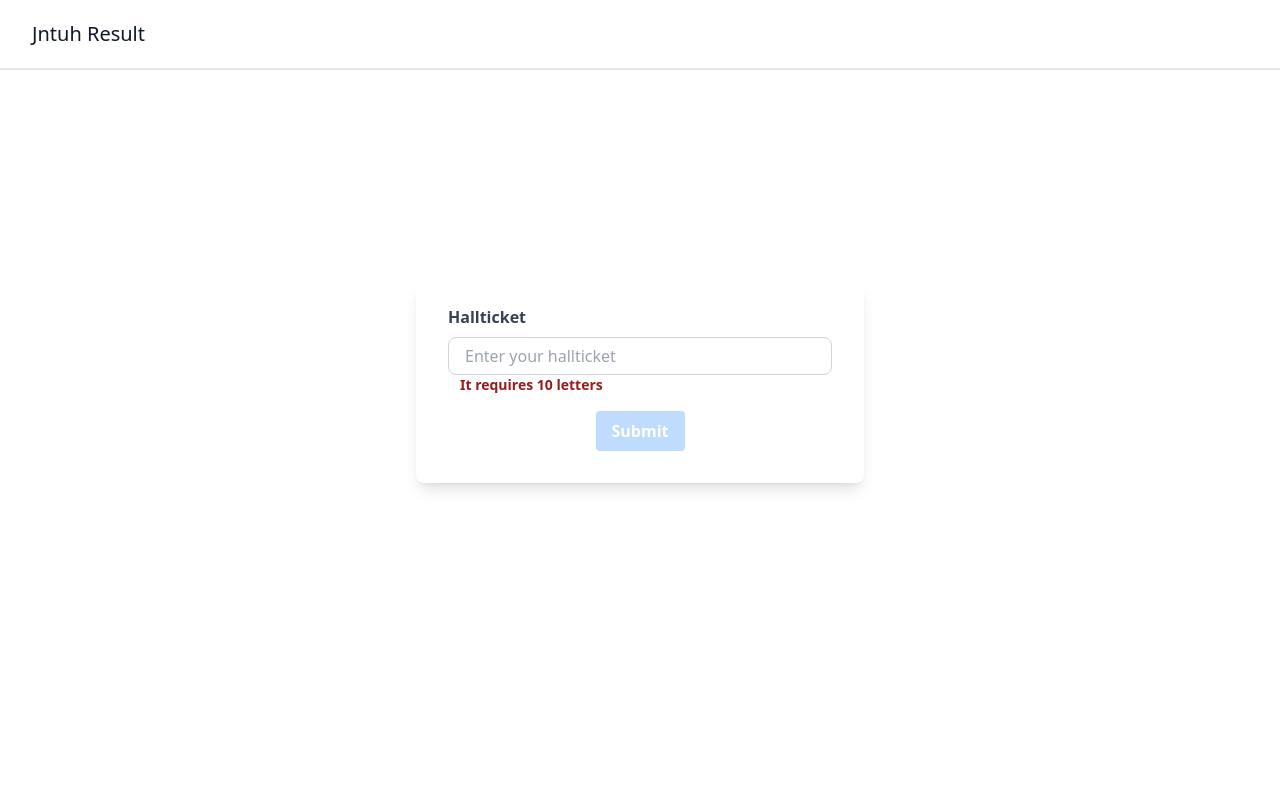
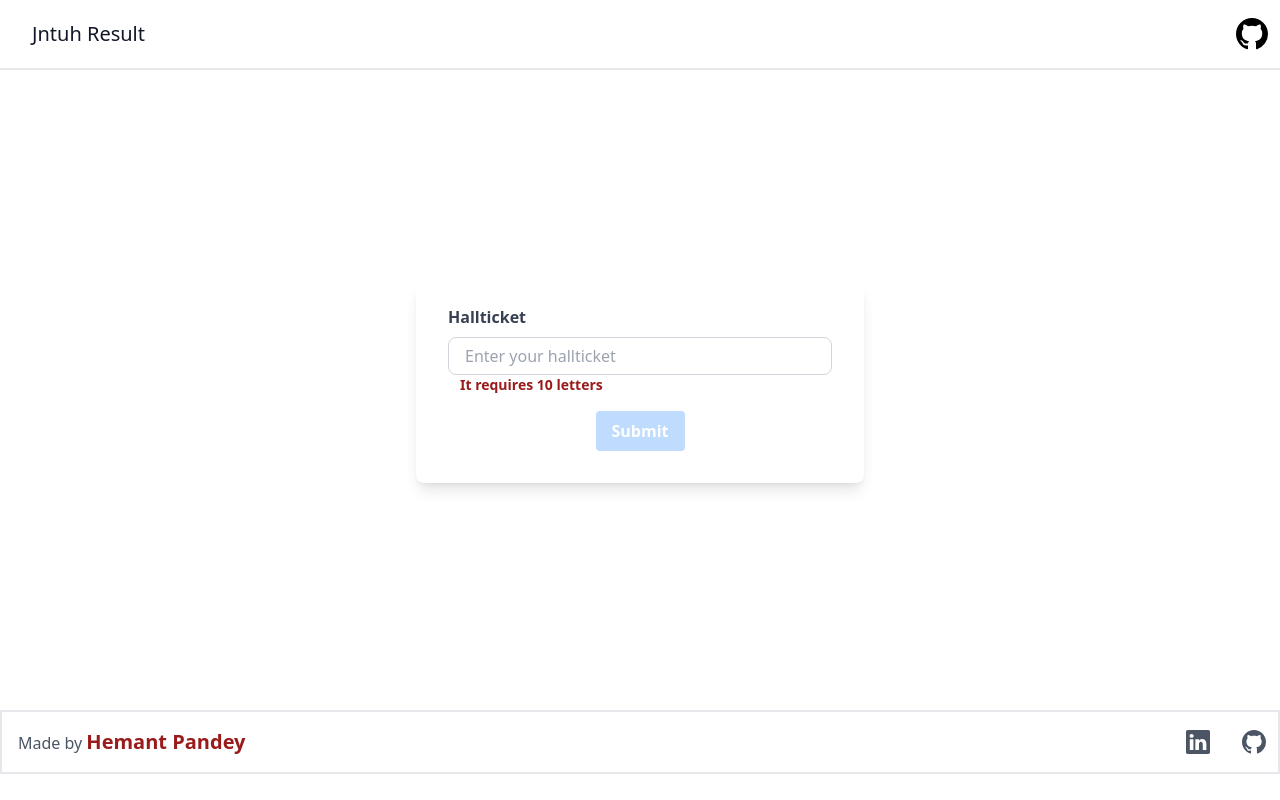
Before and after one commit to Hemant2059/jntuh-r18-results, a Next.js app: page / in a window 1280 px wide. Built offline with nearby package versions, Linux system fonts and the light colour scheme.

Commit message:
added footer and some links

```diff
--- a/app/layout.jsx
+++ b/app/layout.jsx
@@ -1,5 +1,6 @@
 import Navbar from "@/components/Navbar"
 import "../public/globals.css"
+import Footer from "@/components/Footer"
 
 export const metadata = {
   title: 'Jntuh Results',
@@ -14,7 +15,7 @@ export default function RootLayout({ children }) {
       <body>
         <Navbar />
         {children}
-
+        <Footer />
       </body>
     </html>
   )
--- a/app/result/[id]/error.js
+++ b/app/result/[id]/error.js
@@ -3,13 +3,13 @@ import React from 'react';
 import Link from 'next/link';
 export default function Error(){
   return (
-    <div className='flex justify-center items-center h-[calc(100vh-100px)] flex-col'>
+    <div className='flex justify-center items-center h-[80vh] flex-col'>
       <h2>There is no results for given hallticket </h2>
       <Link href={`/`}
             className="mt-5 bg-blue-500 hover:bg-blue-700 text-white font-bold py-2 px-4 rounded focus:outline-none focus:shadow-outline"
 
           >
-            Try again
+            Go Back
           </Link>
     </div>
   );
--- a/app/result/[id]/loading.jsx
+++ b/app/result/[id]/loading.jsx
@@ -2,7 +2,7 @@ import React from 'react'
 
 const Loading = () => {
     return (
-        <div class="flex items-center justify-center ">
+        <div class="flex items-center justify-center h-[80vh]">
         <div class="w-24 h-24 border-l-2 border-gray-900 rounded-full animate-spin"></div>
     </div>
     )
--- a/components/Htinputbox.jsx
+++ b/components/Htinputbox.jsx
@@ -23,7 +23,7 @@ const Htinputbox = () => {
   };
 
   return (
-    <div className="flex flex-col items-center justify-center h-[80vh]">
+    <div className="flex flex-col items-center justify-center min-h-[80vh] mx-5">
     <div className="w-full max-w-md">
       <div className="bg-white shadow-lg rounded-lg px-8 pt-6 pb-8 mb-4" >
         <div className="">
--- a/components/Navbar.jsx
+++ b/components/Navbar.jsx
@@ -1,15 +1,15 @@
 import Link from 'next/link'
 import React from 'react'
+import { BsGithub } from 'react-icons/bs'
 
 const Navbar = () => {
     return (
-        <header className="font-bold body-font print:hidden border-b-2">
-            <div className="container mx-auto flex flex-wrap p-5 flex-col md:flex-row items-center">
+        <header className="font-bold body-font print:hidden border-b-2 max-h-[10vh]">
+            <div className="container mx-auto flex p-5 items-center justify-between">
                 <Link href={'/'} className="flex title-font font-medium items-center text-gray-900 mb-4 md:mb-0">
                     <span className="ml-3 text-xl">Jntuh Result</span>
                 </Link>
-                {/* github svg */}
-
+                <Link href={'https://github.com/Hemant2059/jntuh-r18-results'}><BsGithub className='scale-[2]' /></Link>
 
             </div>
         </header>
--- a/components/footer.jsx
+++ b/components/footer.jsx
@@ -0,0 +1,19 @@
+import React from 'react'
+import { BsLinkedin, BsGithub} from 'react-icons/bs'
+import Link from 'next/link'
+
+const Footer = () => {
+    return (
+        <footer className="text-gray-600 body-font border-2 max-h-[10vh] print:hidden">
+            <div className="container p-4 mx-auto flex items-center justify-between">
+                <h1>Made by <span className='font-bold text-xl text-red-800'>Hemant Pandey</span></h1>
+                <div className='flex items-center space-x-10'>
+                    <Link href={'/'}><BsLinkedin  className='scale-[1.5]'/></Link>
+                    <Link href={'https://github.com/Hemant2059/jntuh-r18-results'}><BsGithub className='scale-[1.5]'/></Link>
+                </div>
+            </div>
+        </footer>
+    )
+}
+
+export default Footer
--- a/package.json
+++ b/package.json
@@ -11,7 +11,8 @@
   "dependencies": {
     "next": "13.2.4",
     "react": "18.2.0",
-    "react-dom": "18.2.0"
+    "react-dom": "18.2.0",
+    "react-icons": "^4.8.0"
   },
   "devDependencies": {
     "autoprefixer": "^10.4.14",
```
Also changed, not shown: 1 other file (tests, documents, lock files or other folders).
